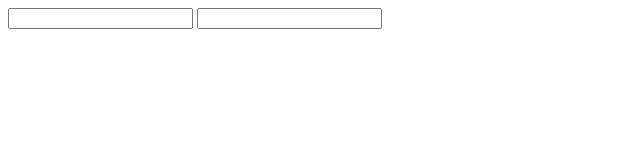
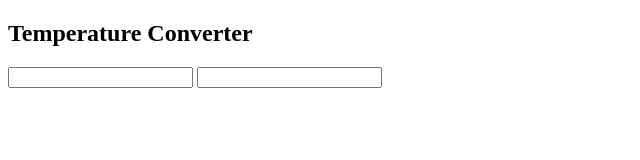
Before and after one commit to samisolo/Webdev_week1, a website built with webpack: page 02-typescript/01-converter/index.html in a window 1280 px wide. Shown: the whole page, without its empty margins (0-640 px from the left). Built offline with nearby package versions, Linux system fonts and the light colour scheme.

Commit message:
Update index.html

```diff
--- a/02-typescript/01-converter/index.html
+++ b/02-typescript/01-converter/index.html
@@ -7,6 +7,8 @@
     <title>Converter</title>
 </head>
 <body>
+
+    <h2>Temperature Converter</h2>
     <input type="number" id="celcius" />
     <input type="number" id="fahrenheit" />
     <script src="dist/bundle.js"></script>
```
